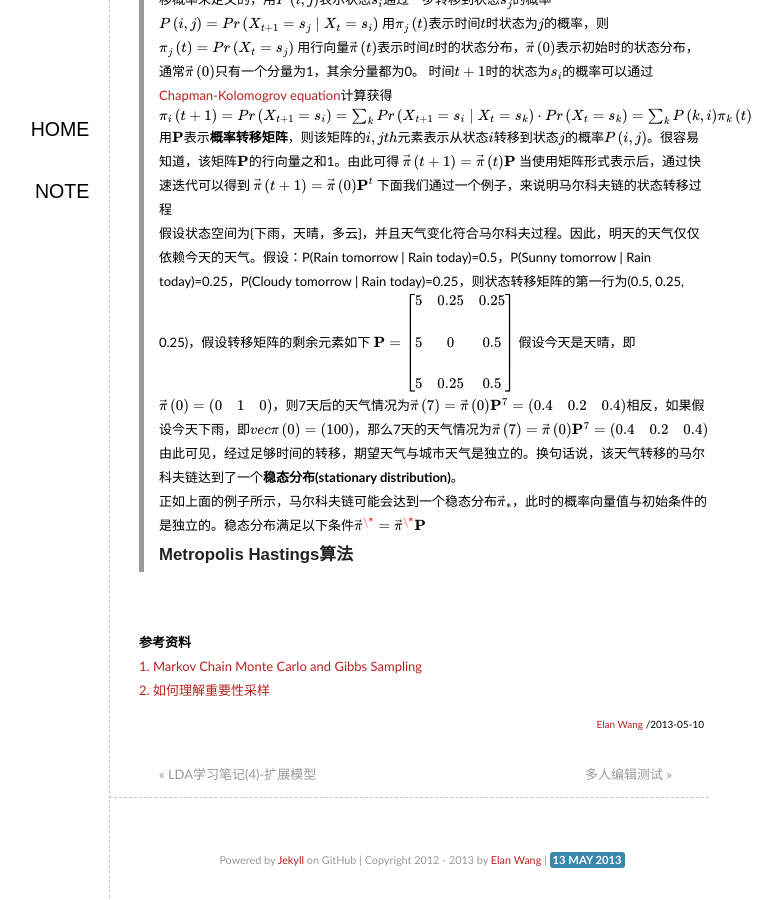
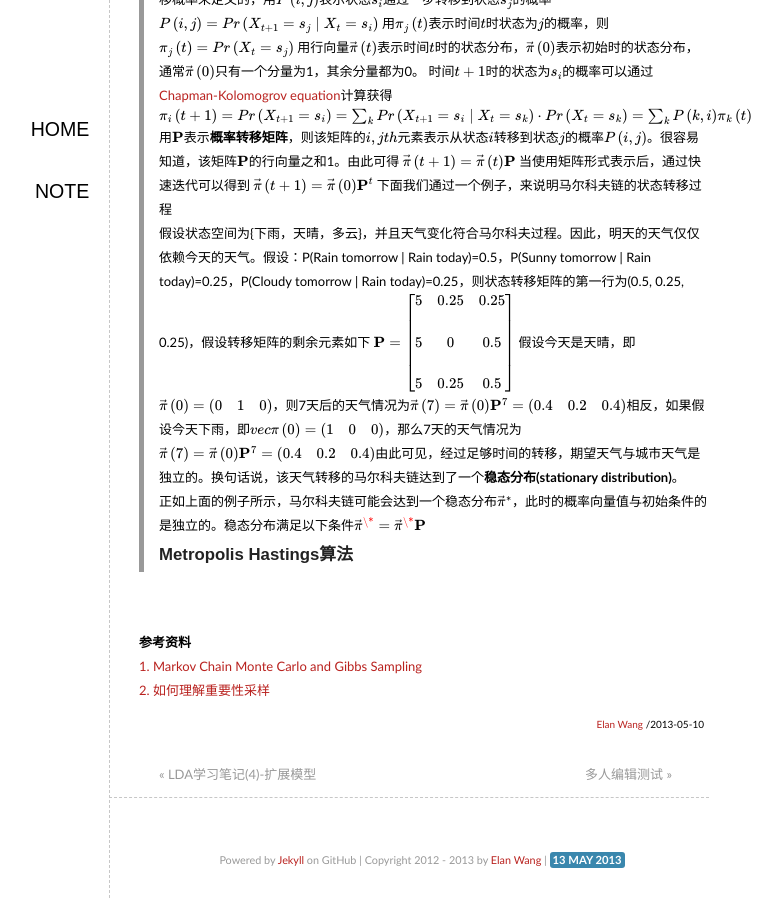
Before and after one commit to elan2wang/note, a Jekyll site: the page built from _posts/2013-05-10-LDA-note-mcmc-gibbs.md, in a window 1280 px wide and 900 px high, scrolled down 1143 px. Shown: the whole window, without its empty margins (291-1073 px from the left). Built offline with Jekyll 4.4.1, drawn with Linux system fonts in a browser that asks for light colours; formulas are drawn with MathJax 3.

Commit message:
edit LDA note MCMC and Gibbs sampling

```diff
--- a/_posts/2013-05-10-LDA-note-mcmc-gibbs.md
+++ b/_posts/2013-05-10-LDA-note-mcmc-gibbs.md
@@ -84,8 +84,8 @@ $$
 >5 & 0.25 & 0.5
 >\end{bmatrix}
 >$$
->假设今天是天晴，即$\vec{\pi}\left(0\right)=\begin{pmatrix} 0 & 1 & 0 \end{pmatrix}$，则7天后的天气情况为$$\vec{\pi}\left(7\right)=\vec{\pi}\left(0\right)\mathbf{P}^7=\begin{pmatrix}0.4 & 0.2 &  0.4\end{pmatrix}$$相反，如果假设今天下雨，即$vec{\pi}\left(0\right)=\left(1 0 0\right)$，那么7天的天气情况为$$\vec{\pi}\left(7\right)=\vec{\pi}\left(0\right)\mathbf{P}^7=\begin{pmatrix}0.4 & 0.2 &  0.4\end{pmatrix}$$由此可见，经过足够时间的转移，期望天气与城市天气是独立的。换句话说，该天气转移的马尔科夫链达到了一个**稳态分布(stationary distribution)**。
-正如上面的例子所示，马尔科夫链可能会达到一个稳态分布$\vec{\pi}_\*$，此时的概率向量值与初始条件的是独立的。稳态分布满足以下条件$$\vec{\pi}^\* = \vec{\pi}^\* \mathbf{P}$$
+>假设今天是天晴，即$\vec{\pi}\left(0\right)=\begin{pmatrix} 0 & 1 & 0 \end{pmatrix}$，则7天后的天气情况为$$\vec{\pi}\left(7\right)=\vec{\pi}\left(0\right)\mathbf{P}^7=\begin{pmatrix}0.4 & 0.2 &  0.4\end{pmatrix}$$相反，如果假设今天下雨，即$vec{\pi}\left(0\right)=\begin{pmatrix} 1 & 0 & 0 \end{pmatrix}$，那么7天的天气情况为$$\vec{\pi}\left(7\right)=\vec{\pi}\left(0\right)\mathbf{P}^7=\begin{pmatrix}0.4 & 0.2 &  0.4\end{pmatrix}$$由此可见，经过足够时间的转移，期望天气与城市天气是独立的。换句话说，该天气转移的马尔科夫链达到了一个**稳态分布(stationary distribution)**。
+正如上面的例子所示，马尔科夫链可能会达到一个稳态分布$\vec{\pi}^\*$，此时的概率向量值与初始条件的是独立的。稳态分布满足以下条件$$\vec{\pi}^\* = \vec{\pi}^\* \mathbf{P}$$
 ###Metropolis Hastings算法
 
 
```
